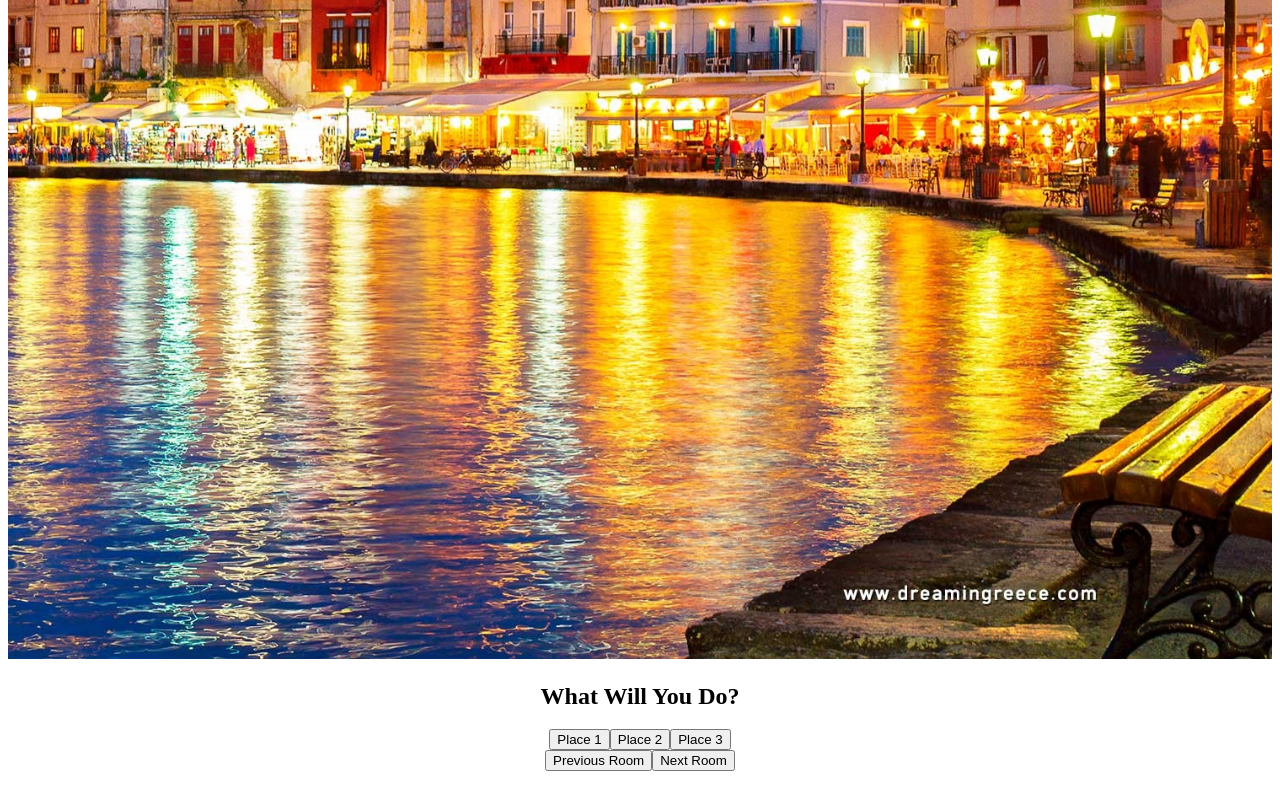
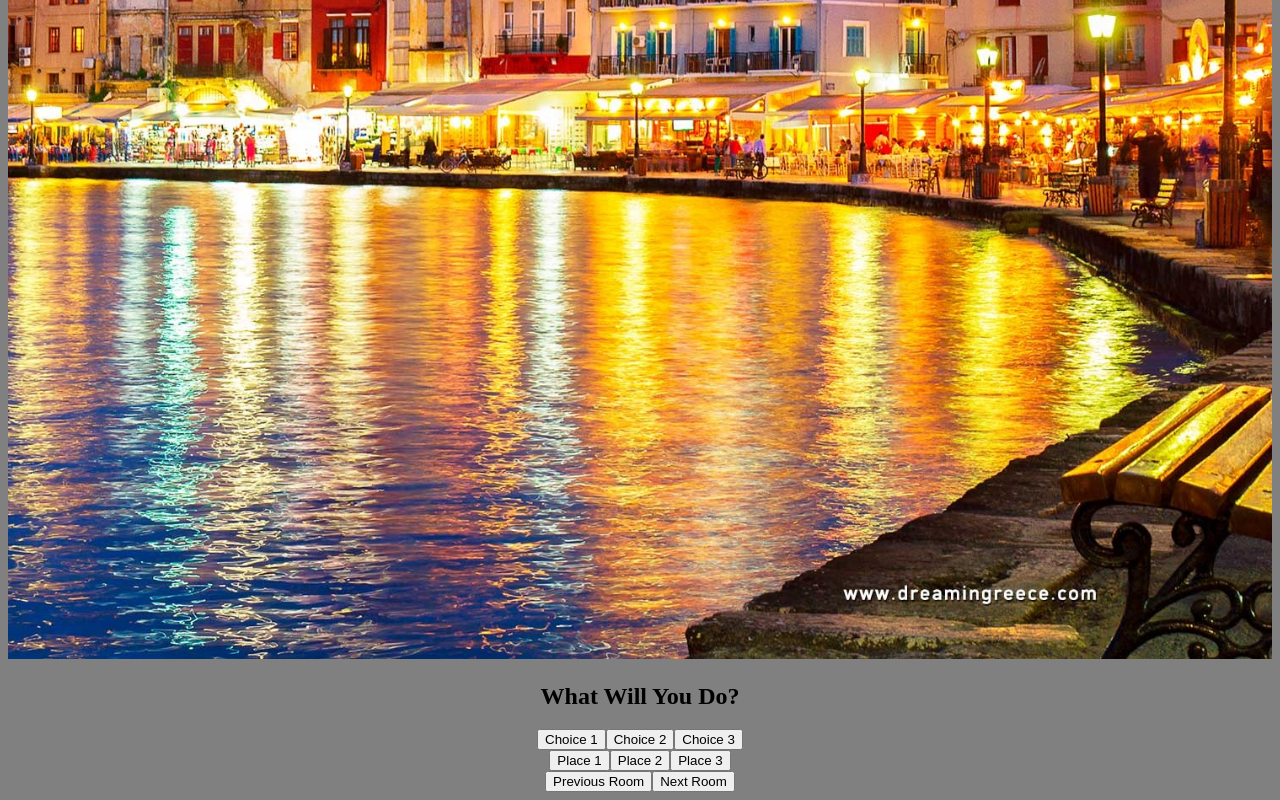
Before and after one commit to nanter1986/Text-Adventure-Angular, an Angular app: page / in a window 1280 px wide. Shown: the part 274-1074 px from the top of the page. Before the commit the page ends 1053 px from the top, so only its background shows below. Built offline with nearby package versions, Linux system fonts and the light colour scheme.

Commit message:
added choice buttons

```diff
--- a/src/app/app.component.css
+++ b/src/app/app.component.css
@@ -7,3 +7,8 @@
   text-align: center;
   width: 100%;
 }
+
+#buttonChoices{
+  text-align: center;
+  width: 100%;
+}
--- a/src/app/app.component.html
+++ b/src/app/app.component.html
@@ -1,8 +1,16 @@
 <!--The content below is only a placeholder and can be replaced.-->
 <app-image-display [title]="title" [imagePath]="imagePath"></app-image-display>
+<div id="buttonChoices">
+  <h2>What Will You Do?</h2>
+  <button type="button" name="button"
+  (click)="button6Click()">Choice 1</button>
+  <button type="button" name="button"
+  (click)="button7Click()">Choice 2</button>
+  <button type="button" name="button"
+  (click)="button8Click()">Choice 3</button>
 
+</div>
 <div id="buttonDiv">
-  <h2>What Will You Do?</h2>
   <button type="button" name="button"
   (click)="button1Click()">Place 1</button>
   <button type="button" name="button"
--- a/src/app/app.component.ts
+++ b/src/app/app.component.ts
@@ -14,8 +14,6 @@ export class AppComponent {
   title: string = this.currentRoom.title;
   imagePath:string=this.currentRoom.imagePath;
 
-
-  //two way navigation
   //choices
 
   button1Click(): void {
@@ -45,6 +43,18 @@ export class AppComponent {
     console.log(this.imagePath);
   }
 
+  button6Click(): void {
+
+  }
+
+  button7Click(): void {
+
+  }
+
+  button8Click(): void {
+
+  }
+
   setStrings():void{
     this.title= this.currentRoom.title;
     this.imagePath=this.currentRoom.imagePath;
--- a/src/app/rooms/market.ts
+++ b/src/app/rooms/market.ts
@@ -6,15 +6,15 @@ export class Market implements Room{
   title = 'The Market';
 
   button1 = () => {
-    this.title = 'a big market';
+    this.title = 'a statue.there is a button on it. will you press it?';
   }
 
   button2 = () => {
-    this.title = 'a park';
+    this.title = 'a park.there is a coin on the floor.will you take it?';
   }
 
   button3 = () => {
-    this.title = 'a bus station';
+    this.title = 'a bus station. someone is looking at you. will you talk to him?';
   }
 
   button4 = () => {
--- a/src/styles.css
+++ b/src/styles.css
@@ -1,4 +1,4 @@
 html{
   width: 100%;
-
+  background-color:grey;
 }
```
